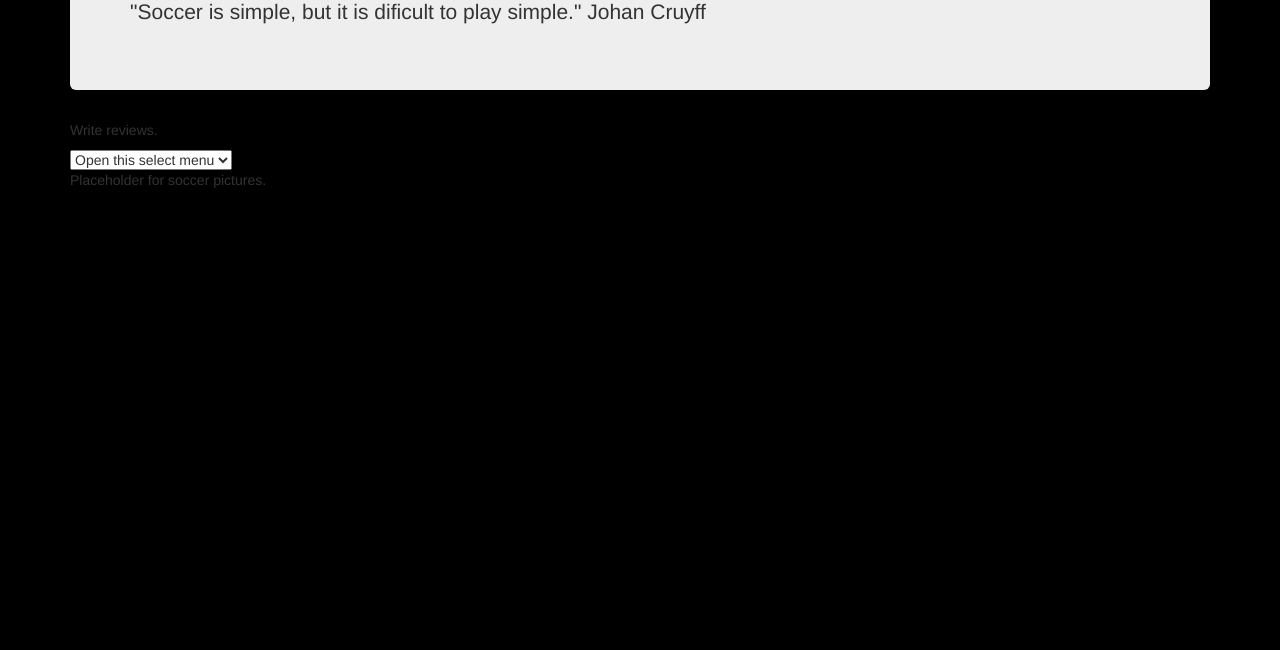
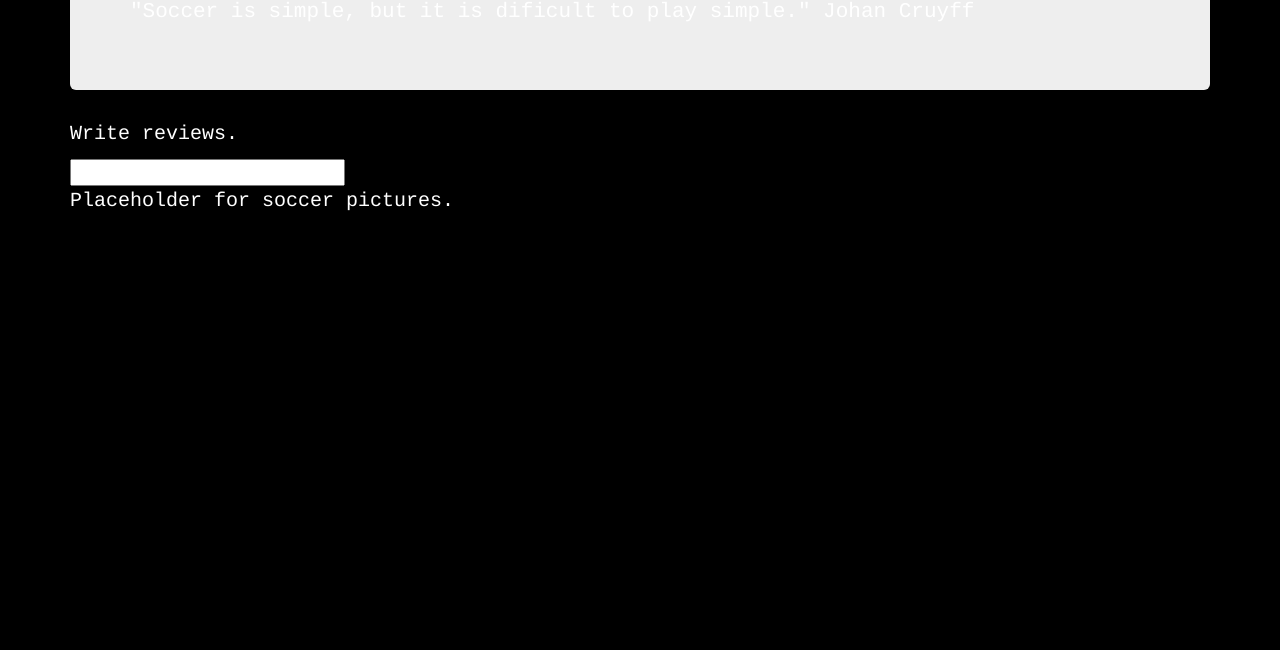
Before and after one commit to Mleon195/project-01, a website: page views/index.html in a window 1280 px wide. Shown: the part 150-800 px from the top of the page. Drawn offline with nearby package versions, Linux system fonts and the light colour scheme; files that its build step writes are made by us from their sources; no server answers; files whose address does not match are found by name.

```diff
--- a/public/styles/styles.css
+++ b/public/styles/styles.css
@@ -1,3 +1,5 @@
 body { background-color: black;
-      tex: white;
-      }
+        font-family: Courier;
+        color: white;
+        font-size:20px;
+     }
```
